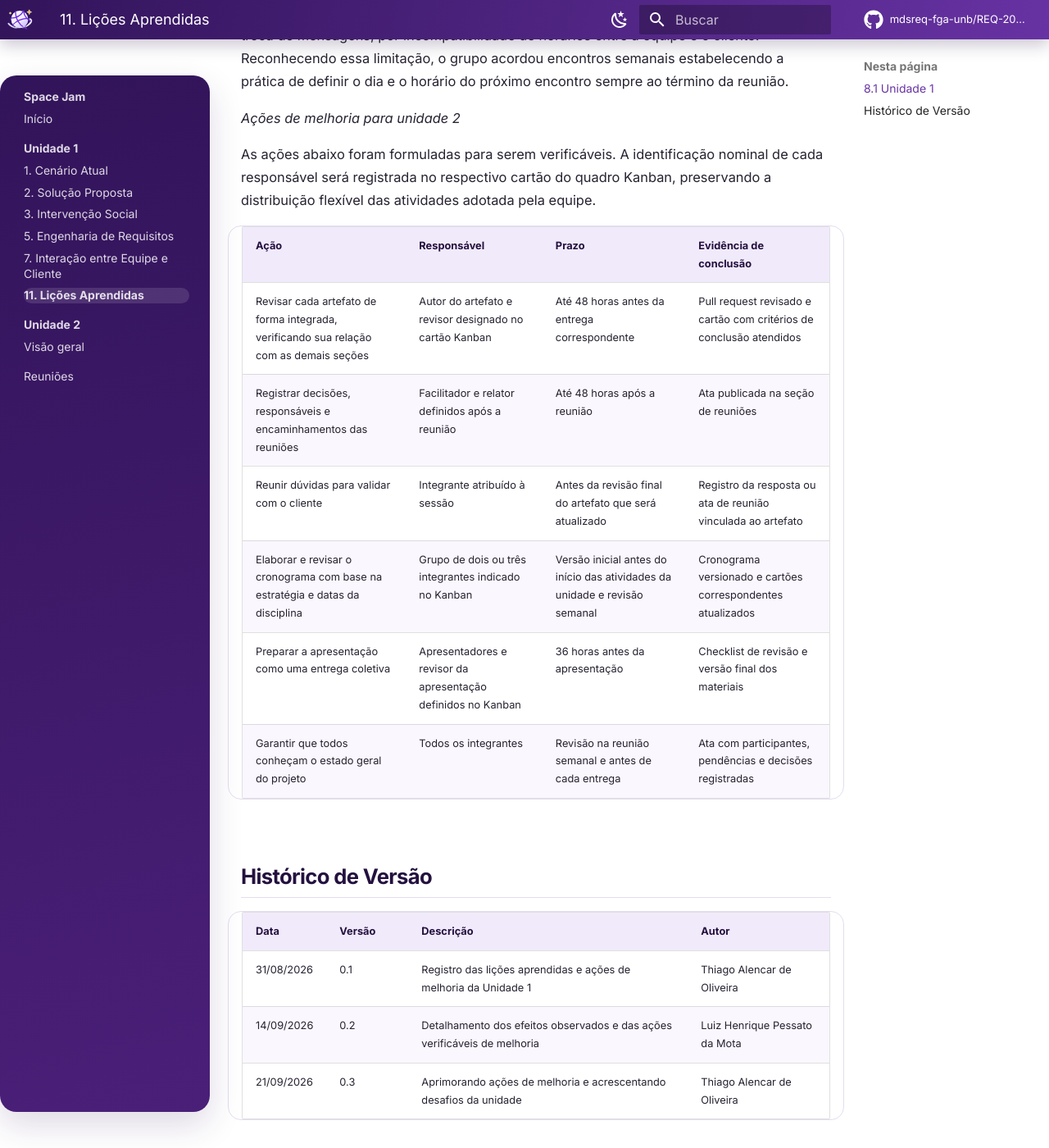
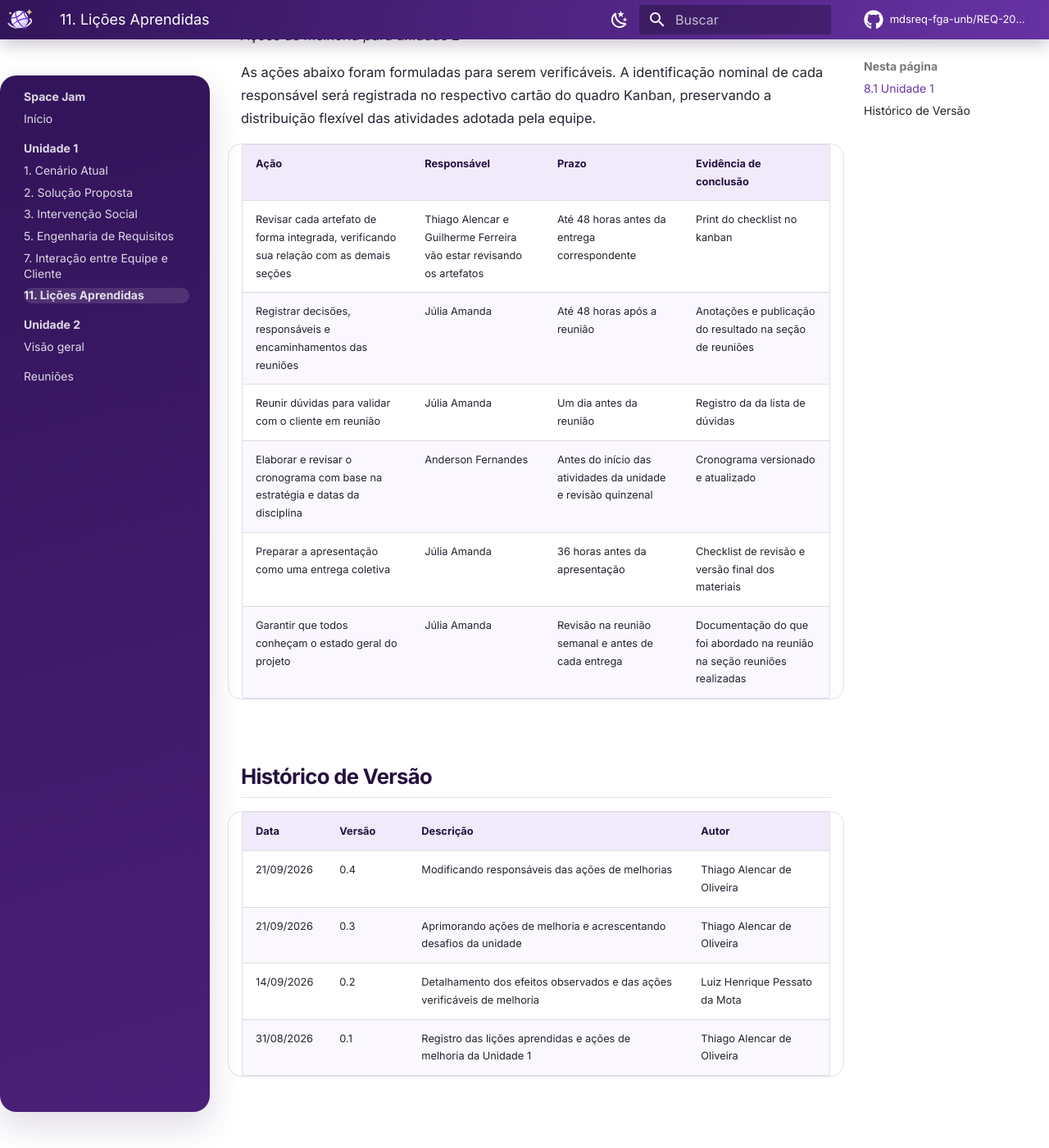
Before and after one commit to mdsreq-fga-unb/REQ-2026.2-T01-SpaceJam, an MkDocs documentation site: the page built from docs/licoes-aprendidas.md, in a window 1280 px wide and 1400 px high, scrolled down 1327 px. Shown: the whole window at 82% size. Built offline with MkDocs 1.6.1 and Material for MkDocs 9.7.7, drawn with Linux system fonts in a browser that asks for light colours; comment, search, counter and statistics services are not loaded; some of the changed text lies outside the part shown.

Commit message:
docs: modifica responsáveis específicos nas ações de melhoria

```diff
--- a/docs/licoes-aprendidas.md
+++ b/docs/licoes-aprendidas.md
@@ -10,13 +10,11 @@ A Unidade 1 envolveu a compreensão do contexto do cliente, a definição inicia
 
 O grupo partiu de quatro ideias distintas, discutidas e lapidadas coletivamente desde as primeiras semanas, até que a proposta apresentada pelo integrante Luiz Henrique Pessato da Mota a plataforma de treinos específicos de basquete foi identificada como a mais viável, tanto do ponto de vista técnico quanto do impacto social. Esse processo, embora trabalhoso, fortaleceu o senso de pertencimento da equipe em relação à solução escolhida, pois a decisão foi genuinamente coletiva.
 
-A equipe definiu a metodologia de trabalho com base na bibliografia da disciplina. Porém, após feedbacks foi evidenciado divergências na integração entre a abordagem escolhida, o ciclo de vida e os processos definidos. Diante disso, o grupo revisou e reestruturou a estratégia, definindo uma proposta validada e alinhada ao projeto.
+A equipe definiu a metodologia de trabalho com base na bibliografia da disciplina. Porém, após feedbacks foi evidenciado divergências na integração entre a abordagem escolhida, o ciclo de vida e os processos definidos, o que gerou retrabalho. Diante disso, o grupo revisou e reestruturou a estratégia, definindo uma proposta validada e alinhada ao projeto.
 
 A alocação tardia de tarefas e a ausência de prazos internos representaram os principais obstáculos operacionais da equipe. Para corrigir, após a primeira entrega, a equipe implementou um quadro Kanban para centralizar e visualizar o fluxo de trabalho, formalizando a atribuição formal de responsáveis e a definição de datas-limite por atividade. Essa reestruturação garantiu o acompanhamento contínuo das etapas e assegurou o cumprimento do cronograma estabelecido.
 
 O cronograma inicial apresentou desalinhamentos tanto em relação à estratégia operacional do grupo quanto às datas de entregas da disciplina. Diante dessa divergência, três integrantes foram responsáveis de revisar as etapas e adequar os prazos corretos. Em seguida, a seção foi submetida a uma revisão conjunta da equipe, obtendo assim um cronograma ajustado e compatível com as entregas previstas.
-
-Validação com o cliente da proposta de solução que por conta da disponibilidade da equipe e do cliente foi feita apenas por mensagens. A equipe reconheceu que o contato com o cliente ficou pendente, mas alinhou para acontecer semanalmente este contato.
 
 A coleta de dados iniciais e a validação da proposta foram realizadas exclusivamente por troca de mensagens, por incompatibilidade de horários entre a equipe e o cliente. Reconhecendo essa limitação, o grupo acordou encontros semanais estabelecendo a prática de definir o dia e o horário do próximo encontro sempre ao término da reunião.
 
@@ -27,17 +25,18 @@ As ações abaixo foram formuladas para serem verificáveis. A identificação n
 
 | Ação | Responsável | Prazo | Evidência de conclusão |
 | --- | --- | --- | --- |
-| Revisar cada artefato de forma integrada, verificando sua relação com as demais seções | Autor do artefato e revisor designado no cartão Kanban | Até 48 horas antes da entrega correspondente | Pull request revisado e cartão com critérios de conclusão atendidos |
-| Registrar decisões, responsáveis e encaminhamentos das reuniões | Facilitador e relator definidos após a reunião | Até 48 horas após a reunião | Ata publicada na seção de reuniões |
-| Reunir dúvidas para validar com o cliente | Integrante atribuído à sessão | Antes da revisão final do artefato que será atualizado | Registro da resposta ou ata de reunião vinculada ao artefato |
-| Elaborar e revisar o cronograma com base na estratégia e datas da disciplina | Grupo de dois ou três integrantes indicado no Kanban | Versão inicial antes do início das atividades da unidade e revisão semanal | Cronograma versionado e cartões correspondentes atualizados |
-| Preparar a apresentação como uma entrega coletiva | Apresentadores e revisor da apresentação definidos no Kanban | 36 horas antes da apresentação | Checklist de revisão e versão final dos materiais |
-| Garantir que todos conheçam o estado geral do projeto | Todos os integrantes | Revisão na reunião semanal e antes de cada entrega | Ata com participantes, pendências e decisões registradas |
+| Revisar cada artefato de forma integrada, verificando sua relação com as demais seções | Thiago Alencar e Guilherme Ferreira vão estar revisando os artefatos | Até 48 horas antes da entrega correspondente | Print do checklist no kanban |
+| Registrar decisões, responsáveis e encaminhamentos das reuniões | Júlia Amanda | Até 48 horas após a reunião | Anotações e publicação do resultado na seção de reuniões |
+| Reunir dúvidas para validar com o cliente em reunião | Júlia Amanda | Um dia antes da reunião | Registro da da lista de dúvidas |
+| Elaborar e revisar o cronograma com base na estratégia e datas da disciplina | Anderson Fernandes | Antes do início das atividades da unidade e revisão quinzenal | Cronograma versionado e atualizado |
+| Preparar a apresentação como uma entrega coletiva | Júlia Amanda | 36 horas antes da apresentação | Checklist de revisão e versão final dos materiais |
+| Garantir que todos conheçam o estado geral do projeto | Júlia Amanda | Revisão na reunião semanal e antes de cada entrega | Documentação do que foi abordado na reunião na seção reuniões realizadas |
 
 ## Histórico de Versão
 
 | Data | Versão | Descrição | Autor |
 | --- | --- | --- | --- |
+| 21/09/2026 | 0.4 | Modificando responsáveis das ações de melhorias | Thiago Alencar de Oliveira |
+| 21/09/2026 | 0.3 | Aprimorando ações de melhoria e acrescentando desafios da unidade | Thiago Alencar de Oliveira |
+| 14/09/2026 | 0.2 | Detalhamento dos efeitos observados e das ações verificáveis de melhoria | Luiz Henrique Pessato da Mota |
 | 31/08/2026 | 0.1 | Registro das lições aprendidas e ações de melhoria da Unidade 1 | Thiago Alencar de Oliveira |
-| 14/09/2026 | 0.2 | Detalhamento dos efeitos observados e das ações verificáveis de melhoria | Luiz Henrique Pessato da Mota |
-| 21/09/2026 | 0.3 | Aprimorando ações de melhoria e acrescentando desafios da unidade | Thiago Alencar de Oliveira |
```
